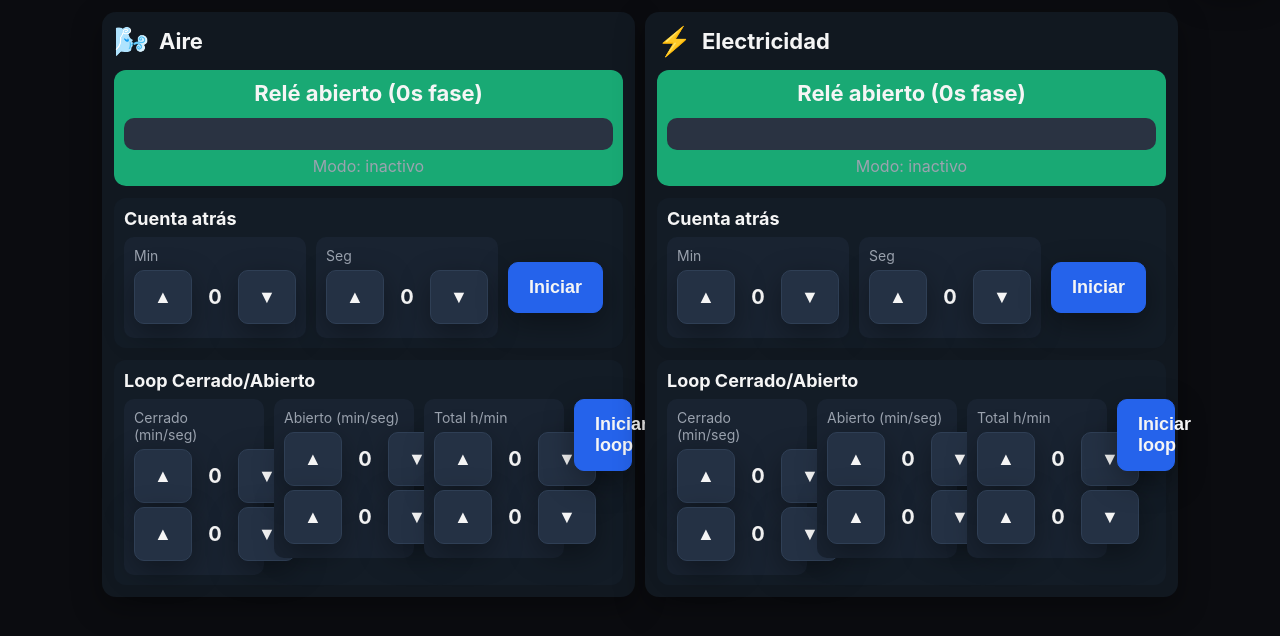
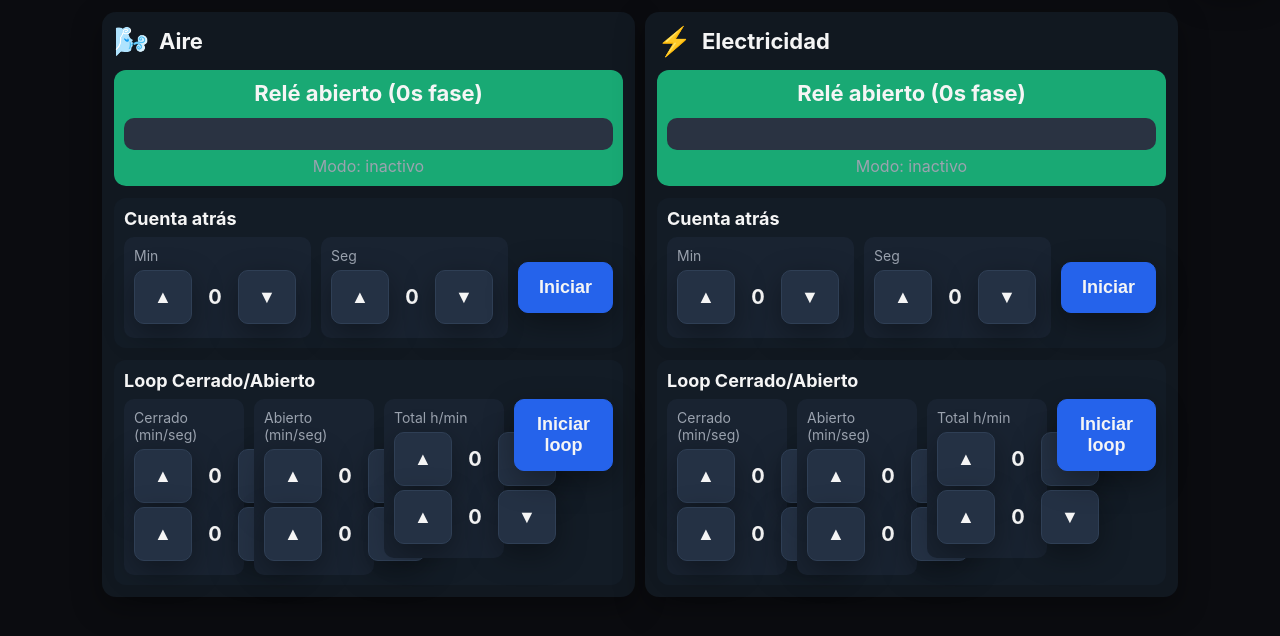
Before and after one commit to ArnauMorato/Kinkmatic, a Flask app: page / in a window 1280 px wide. Shown: the part 71-707 px from the top of the page. Run offline with Flask 3, Linux system fonts and the light colour scheme.

Commit message:
chore: favicon Km y alineaciÃ³n controles de loop

```diff
--- a/static/style.css
+++ b/static/style.css
@@ -127,7 +127,8 @@ main {
   background: #192331;
   border-radius: 10px;
   padding: 10px;
-  min-width: 140px;
+  min-width: 120px;
+  flex: 1 1 0;
 }
 .ctrl-label {
   font-size: 14px;
--- a/templates/index.html
+++ b/templates/index.html
@@ -4,6 +4,7 @@
   <meta charset="utf-8">
   <meta name="viewport" content="width=device-width, initial-scale=1.0, user-scalable=no">
   <title>Control de Relés</title>
+  <link rel="icon" type="image/svg+xml" href="{{ url_for('static', filename='favicon.svg') }}">
   <link rel="stylesheet" href="{{ url_for('static', filename='style.css') }}">
 </head>
 <body>
```
Also changed, not shown: static/favicon.svg (added).
